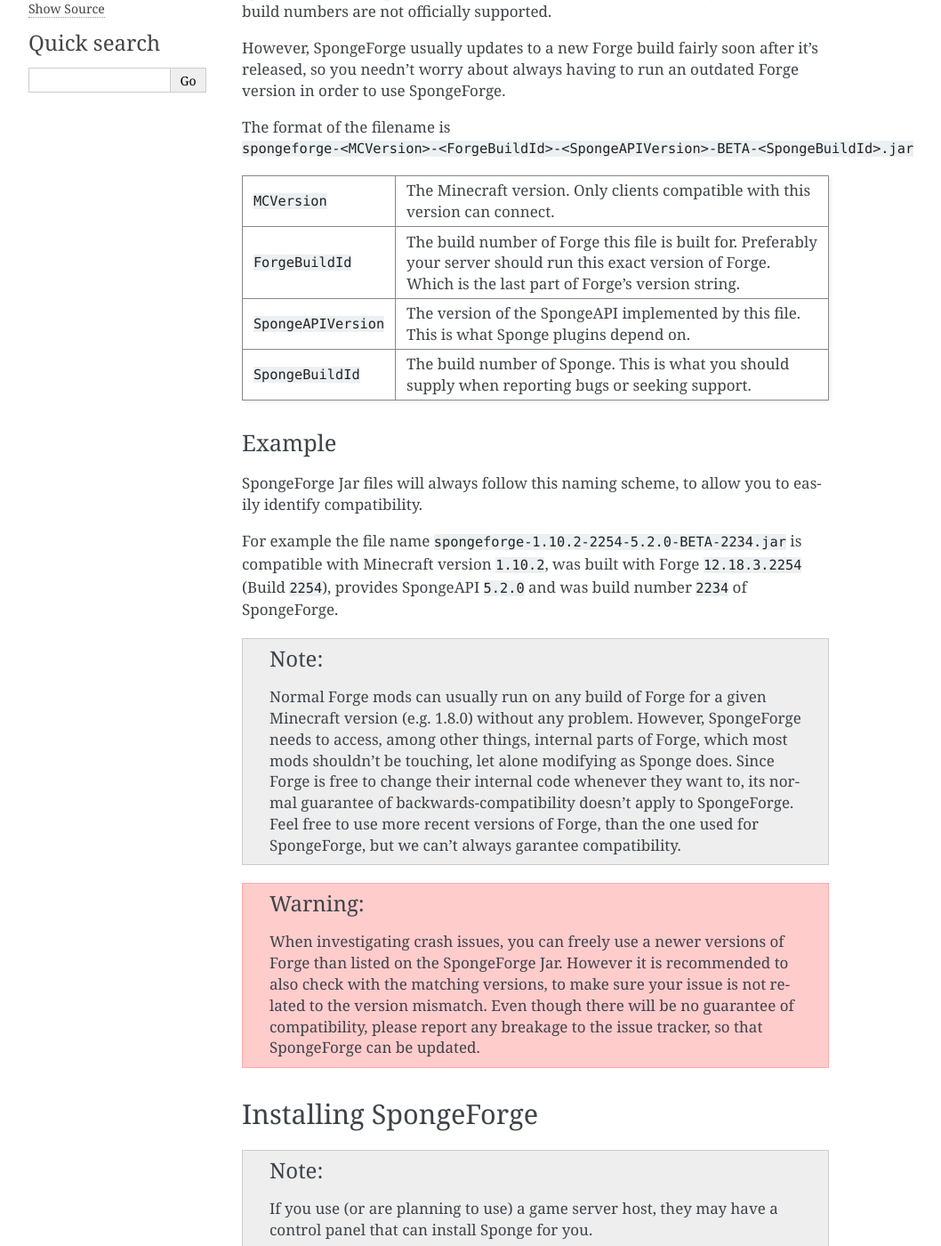
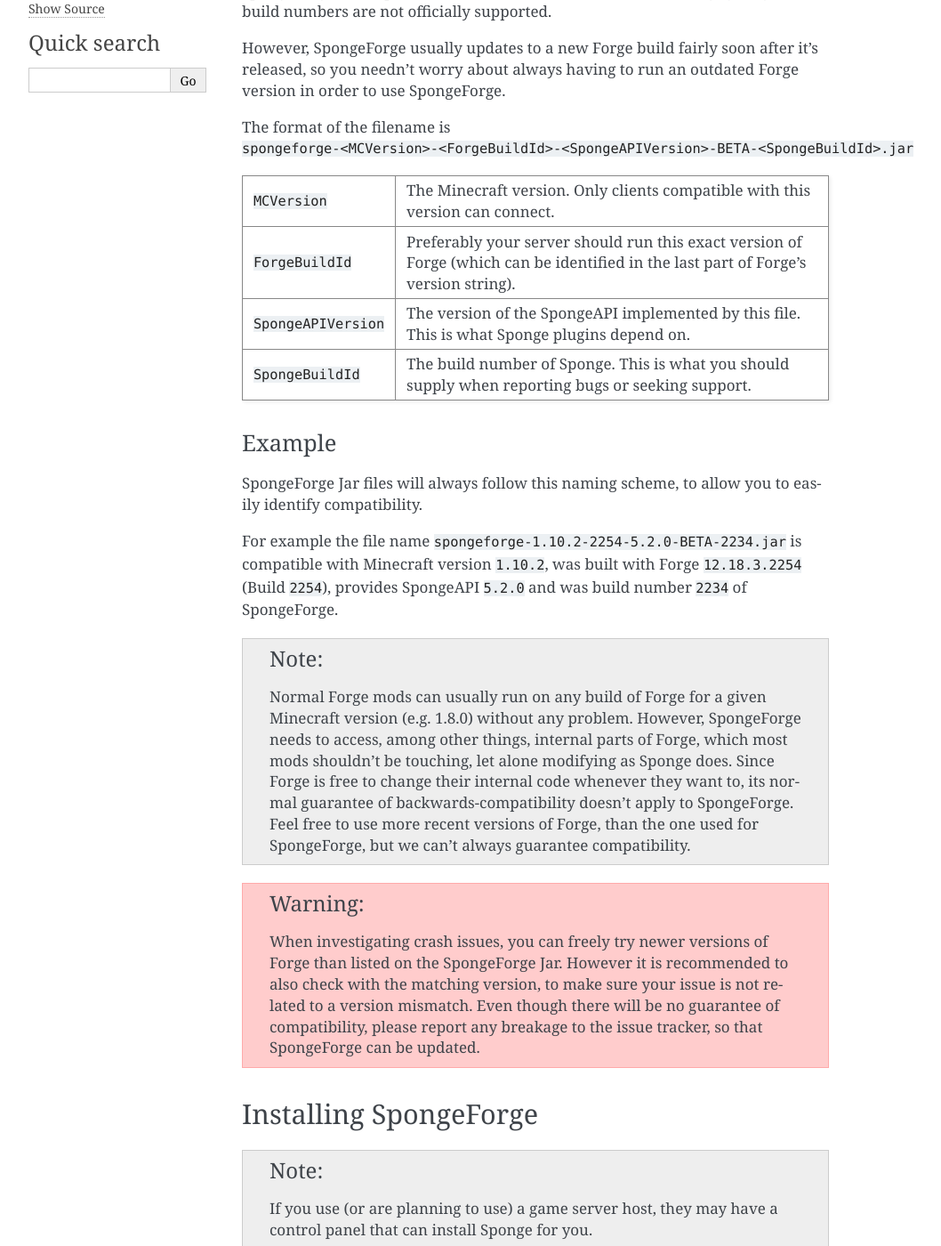
Before and after one commit to SpongePowered/SpongeDocs, a Sphinx documentation site: the page built from source/server/getting-started/implementations/spongeforge.rst, in a window 1280 px wide and 1400 px high, scrolled down 487 px. Shown: the whole window at 89% size, without its empty margins (148-1206 px from the left). Built offline with Sphinx 7.4.7, drawn with Linux system fonts in a browser that asks for light colours; pages that are not in the unit, such as notebooks, are missing from menus.

Commit message:
Fixes and improvements

```diff
--- a/source/server/getting-started/implementations/spongeforge.rst
+++ b/source/server/getting-started/implementations/spongeforge.rst
@@ -28,8 +28,8 @@
 +----------------------+-----------------------------------------------------------------------------------------------+
 | ``MCVersion``        | The Minecraft version. Only clients compatible with this version can connect.                 |
 +----------------------+-----------------------------------------------------------------------------------------------+
-| ``ForgeBuildId``     | The build number of Forge this file is built for. Preferably your server should run this exact|
-|                      | version of Forge. Which is the last part of Forge's version string.                           |
+| ``ForgeBuildId``     | Preferably your server should run this exact version of Forge (which can be identified in the |
+|                      | last part of Forge's version string).                                                         |
 +----------------------+-----------------------------------------------------------------------------------------------+
 | ``SpongeAPIVersion`` | The version of the SpongeAPI implemented by this file. This is what Sponge plugins depend on. |
 +----------------------+-----------------------------------------------------------------------------------------------+
@@ -42,9 +42,9 @@
 
 SpongeForge Jar files will always follow this naming scheme, to allow you to easily identify compatibility.
 
-For example the file name ``spongeforge-1.10.2-2254-5.2.0-BETA-2234.jar`` is compatible with Minecraft version ``1.10.2``,
-was built with Forge ``12.18.3.2254`` (Build ``2254``), provides SpongeAPI ``5.2.0`` and was build number ``2234`` of
-SpongeForge.
+For example the file name ``spongeforge-1.10.2-2254-5.2.0-BETA-2234.jar`` is compatible with Minecraft version
+``1.10.2``, was built with Forge ``12.18.3.2254`` (Build ``2254``), provides SpongeAPI ``5.2.0`` and was build number
+``2234`` of SpongeForge.
 
 .. note::
 
@@ -52,13 +52,13 @@
     problem. However, SpongeForge needs to access, among other things, internal parts of Forge, which most mods
     shouldn’t be touching, let alone modifying as Sponge does. Since Forge is free to change their internal code
     whenever they want to, its normal guarantee of backwards-compatibility doesn’t apply to SpongeForge. Feel free to
-    use more recent versions of Forge, than the one used for SpongeForge, but we can't always garantee compatibility.
+    use more recent versions of Forge, than the one used for SpongeForge, but we can't always guarantee compatibility.
 
 
 .. warning::
 
-    When investigating crash issues, you can freely use a newer versions of Forge than listed on the SpongeForge Jar.
-    However it is recommended to also check with the matching versions, to make sure your issue is not related to the
+    When investigating crash issues, you can freely try newer versions of Forge than listed on the SpongeForge Jar.
+    However it is recommended to also check with the matching version, to make sure your issue is not related to a
     version mismatch.
     Even though there will be no guarantee of compatibility, please report any breakage to the issue tracker, so that
     SpongeForge can be updated.
```
